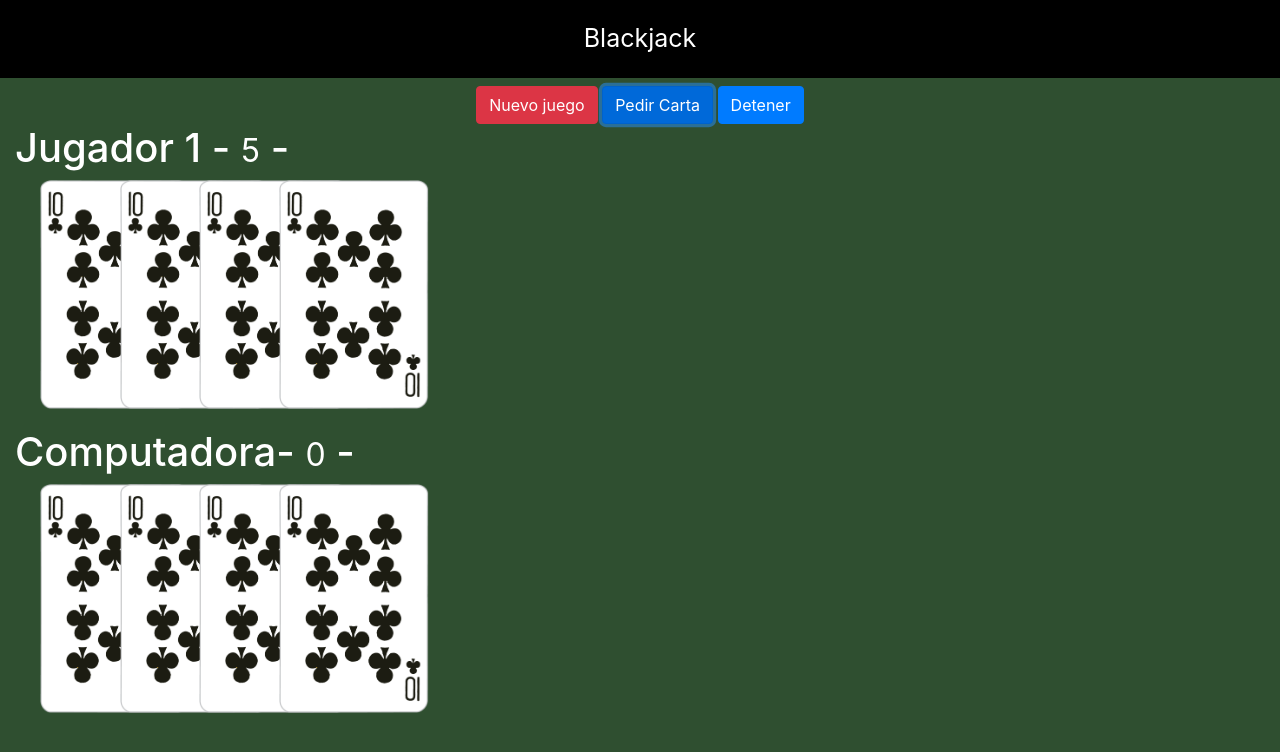
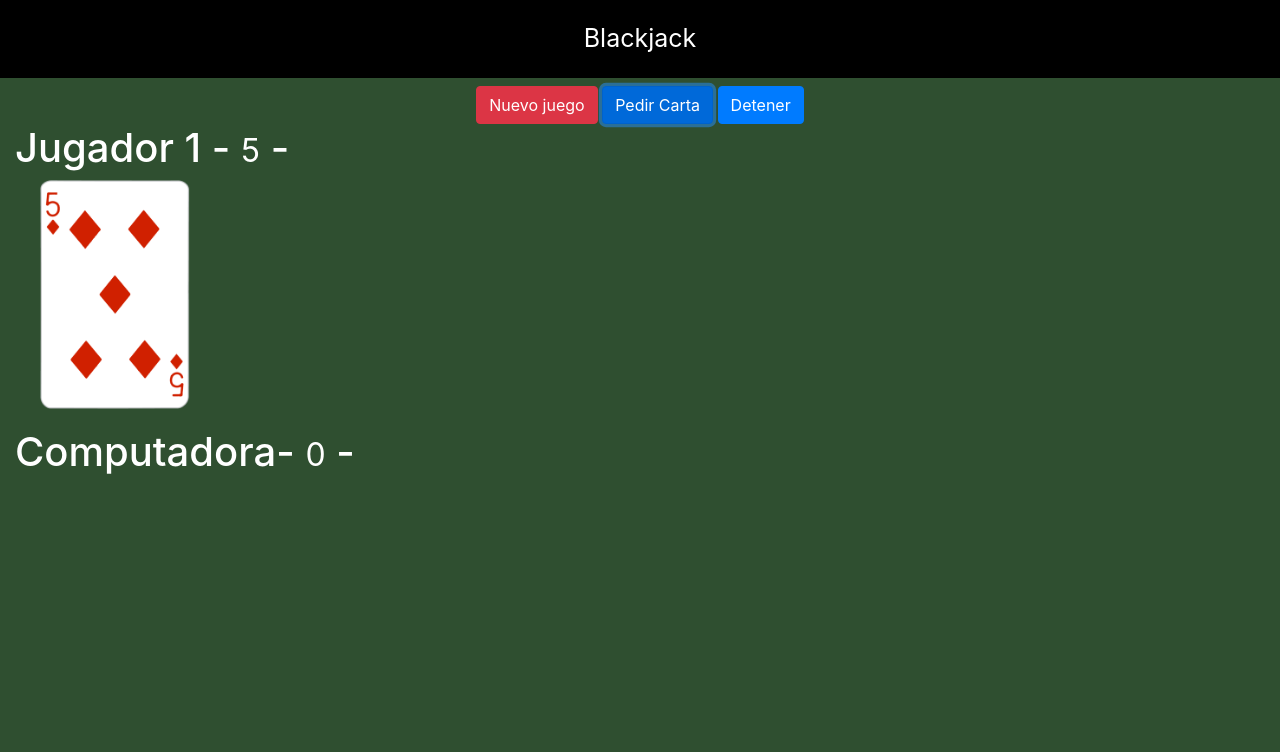
Before and after one commit to ArturoAMejia/curso-js-blackjack, a plain HTML site: page index.html in a window 1280 px wide. Both pictures are taken after a click on the button "Pedir Carta". Drawn offline with nearby package versions, Linux system fonts and the light colour scheme.

Commit message:
mostrando las cartas en el html

```diff
--- a/assets/js/juego.js
+++ b/assets/js/juego.js
@@ -12,6 +12,7 @@ let puntosJugador = 0,
   puntosComputadora = 0;
 // Referencias del html
 const btnPedir = document.querySelector("#btnPedir")
+const divCartasJugador =  document.querySelector("#jugador-cartas")
 const puntosHTML = document.querySelectorAll("small")
 
 
@@ -61,6 +62,16 @@ btnPedir.addEventListener('click', () => {
   const carta = perdirCarta();
   puntosJugador = puntosJugador + valorCarta(carta);
   console.log(puntosJugador);
-  puntosHTML[0].innerText = puntosJugador
-
+  puntosHTML[0].innerText = puntosJugador;
+  const imgCarta = document.createElement("img");
+  imgCarta.src = `assets/cartas/${carta}.png`;
+  imgCarta.classList.add("carta");
+  divCartasJugador.append(imgCarta);
+  if ( puntosJugador > 21 ) {
+    console.warn("Perdiste")
+    btnPedir.disabled = true;
+  } else if ( puntosJugador === 21 ) {
+    console.warn("21");
+    btnPedir.disabled = true;
+  }
 });
--- a/index.html
+++ b/index.html
@@ -26,10 +26,7 @@
       <div class="col">
         <h1>Jugador 1 - <small>0</small> -</h1>
         <div id="jugador-cartas">
-          <img class="carta" src="/assets/cartas/10C.png" alt="" />
-          <img class="carta" src="/assets/cartas/10C.png" alt="" />
-          <img class="carta" src="/assets/cartas/10C.png" alt="" />
-          <img class="carta" src="/assets/cartas/10C.png" alt="" />
+          <!-- <img class="carta" src="/assets/cartas/10C.png" alt="" /> -->
         </div>
       </div>
     </div>
@@ -37,10 +34,7 @@
       <div class="col">
         <h1>Computadora- <small>0</small> -</h1>
         <div id="computadora-cartas">
-          <img class="carta" src="/assets/cartas/10C.png" alt="" />
-          <img class="carta" src="/assets/cartas/10C.png" alt="" />
-          <img class="carta" src="/assets/cartas/10C.png" alt="" />
-          <img class="carta" src="/assets/cartas/10C.png" alt="" />
+
         </div>
       </div>
     </div>
```
